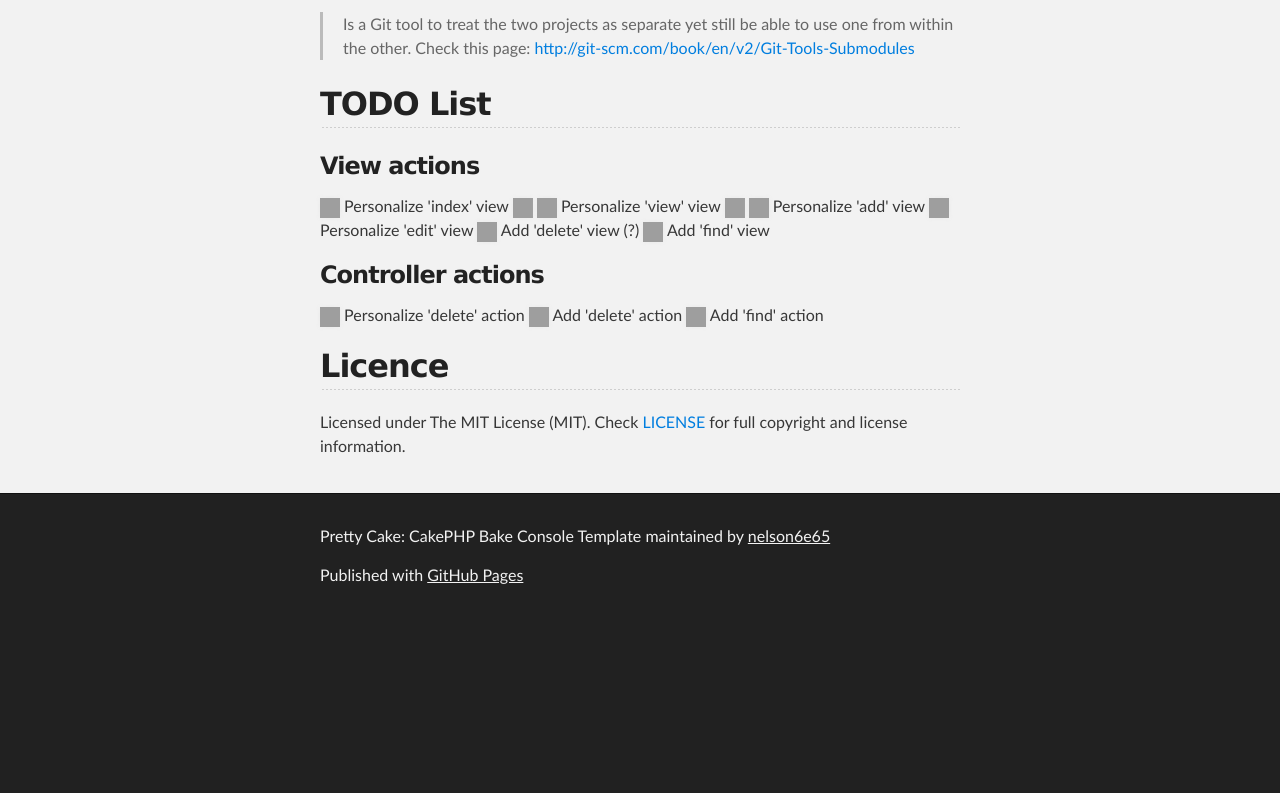
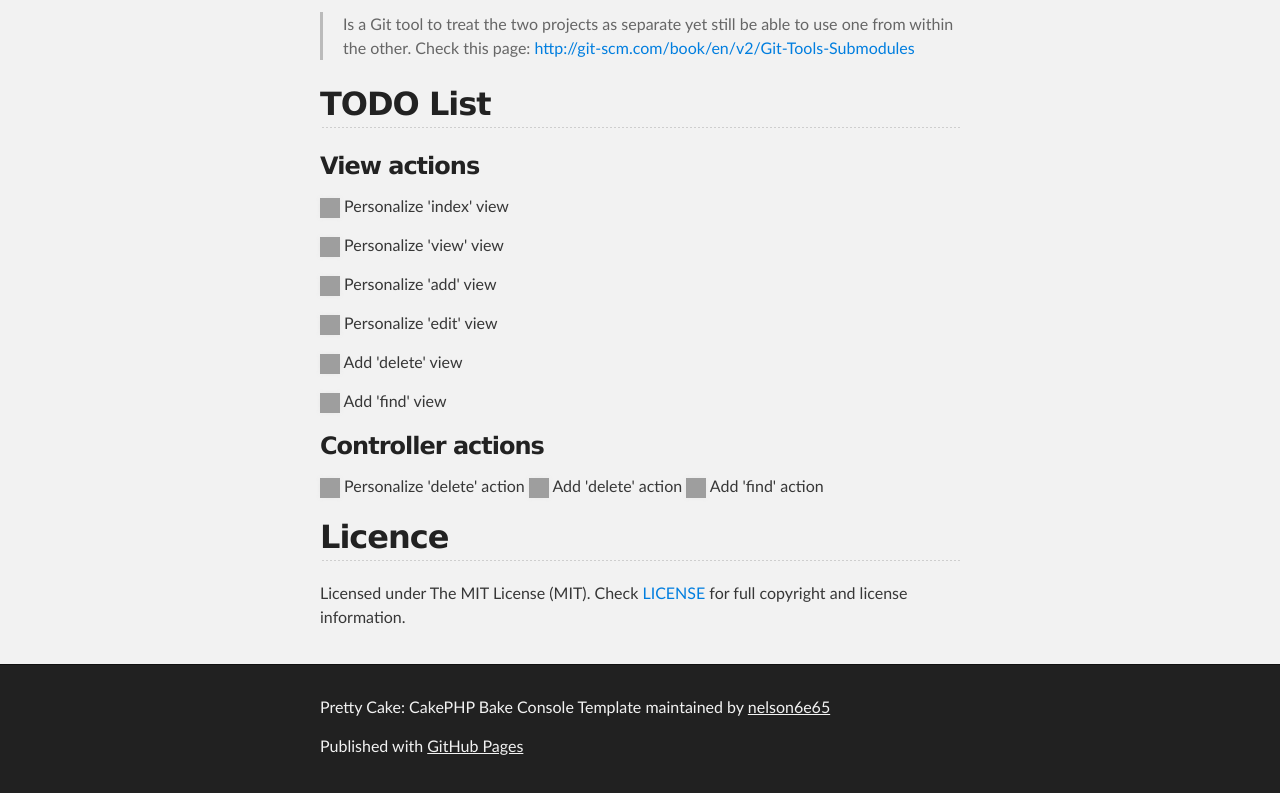
Before and after one commit to nelson6e65/pretty_cake, a plain HTML site: page index.html in a window 1280 px wide. Shown: the part 3161-3954 px from the top of the page. Before the commit the page ends 3783 px from the top, so only its background shows below. Drawn offline with Linux system fonts and the light colour scheme; grey boxes are pictures that could not be loaded.

```diff
--- a/index.html
+++ b/index.html
@@ -185,19 +185,24 @@
 <h3>
 <a id="view-actions" class="anchor" href="#view-actions" aria-hidden="true"><span class="octicon octicon-link"></span></a>View actions</h3>
 
-<p><img class="emoji" title=":black_small_square:" alt=":black_small_square:" src="https://assets-cdn.github.com/images/icons/emoji/unicode/25aa.png" height="20" width="20" align="absmiddle"> Personalize 'index' view <img class="emoji" title=":cake:" alt=":cake:" src="https://assets-cdn.github.com/images/icons/emoji/unicode/1f370.png" height="20" width="20" align="absmiddle">
-<img class="emoji" title=":black_small_square:" alt=":black_small_square:" src="https://assets-cdn.github.com/images/icons/emoji/unicode/25aa.png" height="20" width="20" align="absmiddle"> Personalize 'view' view <img class="emoji" title=":cake:" alt=":cake:" src="https://assets-cdn.github.com/images/icons/emoji/unicode/1f370.png" height="20" width="20" align="absmiddle">
-<img class="emoji" title=":white_small_square:" alt=":white_small_square:" src="https://assets-cdn.github.com/images/icons/emoji/unicode/25ab.png" height="20" width="20" align="absmiddle"> Personalize 'add' view
-<img class="emoji" title=":white_small_square:" alt=":white_small_square:" src="https://assets-cdn.github.com/images/icons/emoji/unicode/25ab.png" height="20" width="20" align="absmiddle"> Personalize 'edit' view
-<img class="emoji" title=":white_small_square:" alt=":white_small_square:" src="https://assets-cdn.github.com/images/icons/emoji/unicode/25ab.png" height="20" width="20" align="absmiddle"> Add 'delete' view (?)
-<img class="emoji" title=":white_small_square:" alt=":white_small_square:" src="https://assets-cdn.github.com/images/icons/emoji/unicode/25ab.png" height="20" width="20" align="absmiddle"> Add 'find' view</p>
+<p><img class="emoji" title=":cake:" alt=":cake:" src="https://assets-cdn.github.com/images/icons/emoji/unicode/1f370.png" height="20" width="20" align="absmiddle"> Personalize 'index' view</p>
+
+<p><img class="emoji" title=":cake:" alt=":cake:" src="https://assets-cdn.github.com/images/icons/emoji/unicode/1f370.png" height="20" width="20" align="absmiddle"> Personalize 'view' view</p>
+
+<p><img class="emoji" title=":cake:" alt=":cake:" src="https://assets-cdn.github.com/images/icons/emoji/unicode/1f370.png" height="20" width="20" align="absmiddle"> Personalize 'add' view</p>
+
+<p><img class="emoji" title=":cake:" alt=":cake:" src="https://assets-cdn.github.com/images/icons/emoji/unicode/1f370.png" height="20" width="20" align="absmiddle"> Personalize 'edit' view</p>
+
+<p><img class="emoji" title=":heavy_multiplication_x:" alt=":heavy_multiplication_x:" src="https://assets-cdn.github.com/images/icons/emoji/unicode/2716.png" height="20" width="20" align="absmiddle"> Add 'delete' view</p>
+
+<p><img class="emoji" title=":heavy_multiplication_x:" alt=":heavy_multiplication_x:" src="https://assets-cdn.github.com/images/icons/emoji/unicode/2716.png" height="20" width="20" align="absmiddle"> Add 'find' view</p>
 
 <h3>
 <a id="controller-actions" class="anchor" href="#controller-actions" aria-hidden="true"><span class="octicon octicon-link"></span></a>Controller actions</h3>
 
-<p><img class="emoji" title=":white_small_square:" alt=":white_small_square:" src="https://assets-cdn.github.com/images/icons/emoji/unicode/25ab.png" height="20" width="20" align="absmiddle"> Personalize 'delete' action
-<img class="emoji" title=":white_small_square:" alt=":white_small_square:" src="https://assets-cdn.github.com/images/icons/emoji/unicode/25ab.png" height="20" width="20" align="absmiddle"> Add 'delete' action
-<img class="emoji" title=":white_small_square:" alt=":white_small_square:" src="https://assets-cdn.github.com/images/icons/emoji/unicode/25ab.png" height="20" width="20" align="absmiddle"> Add 'find' action</p>
+<p><img class="emoji" title=":heavy_multiplication_x:" alt=":heavy_multiplication_x:" src="https://assets-cdn.github.com/images/icons/emoji/unicode/2716.png" height="20" width="20" align="absmiddle"> Personalize 'delete' action
+<img class="emoji" title=":heavy_multiplication_x:" alt=":heavy_multiplication_x:" src="https://assets-cdn.github.com/images/icons/emoji/unicode/2716.png" height="20" width="20" align="absmiddle"> Add 'delete' action
+<img class="emoji" title=":heavy_multiplication_x:" alt=":heavy_multiplication_x:" src="https://assets-cdn.github.com/images/icons/emoji/unicode/2716.png" height="20" width="20" align="absmiddle"> Add 'find' action</p>
 
 <h2>
 <a id="licence" class="anchor" href="#licence" aria-hidden="true"><span class="octicon octicon-link"></span></a>Licence</h2>
```
Also changed, not shown: params.json (+1 -1 lines).
